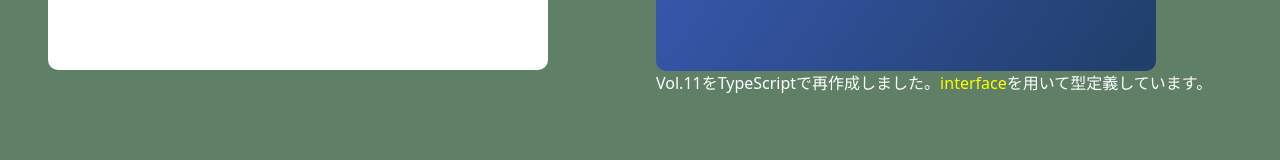
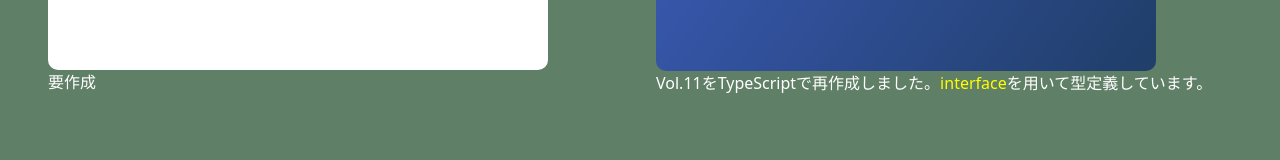
Before and after one commit to Ryuya-Fujisaki/portfolio, a Next.js app: page / in a window 1280 px wide. Shown: the part 418-578 px from the top of the page. Built offline with nearby package versions, Linux system fonts and the light colour scheme.

Commit message:
added app explanation

```diff
--- a/src/pages/index.tsx
+++ b/src/pages/index.tsx
@@ -24,6 +24,9 @@ export default function Home() {
             style={{ borderRadius: '10px' }}
           />
         </Link>
+        <p style={{ color: 'white' }} >
+          要作成
+        </p>
       </div>
 
       <div id='app' className='w-1/2 p-4' >
@@ -192,6 +195,9 @@ export default function Home() {
             style={{ borderRadius: '10px' }}
           />
         </Link>
+        <p style={{ color: 'white' }} >
+          要作成
+        </p>
       </div>
 
       <div id='app' className='w-1/2 p-4' >
```
